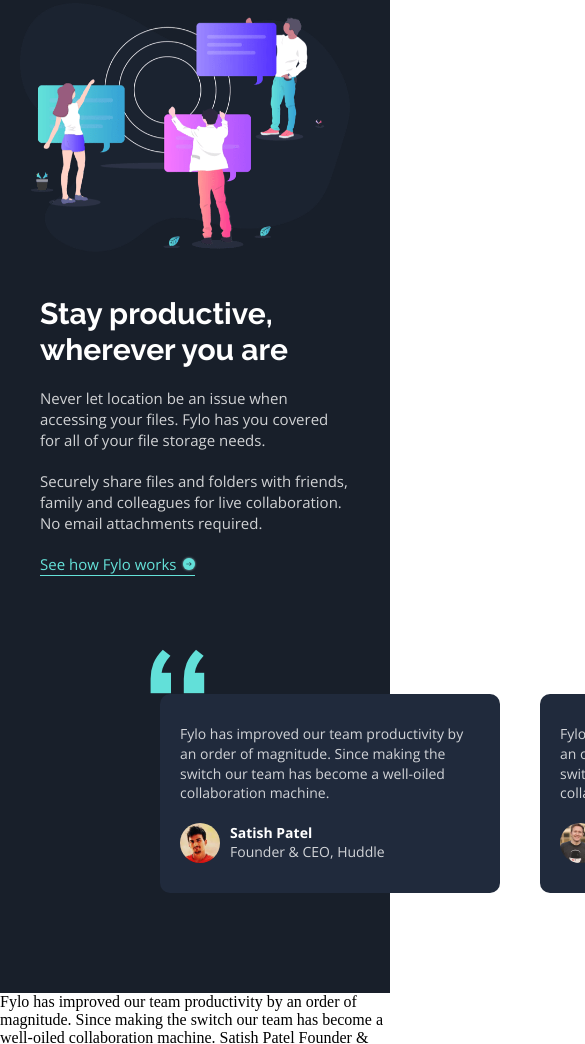
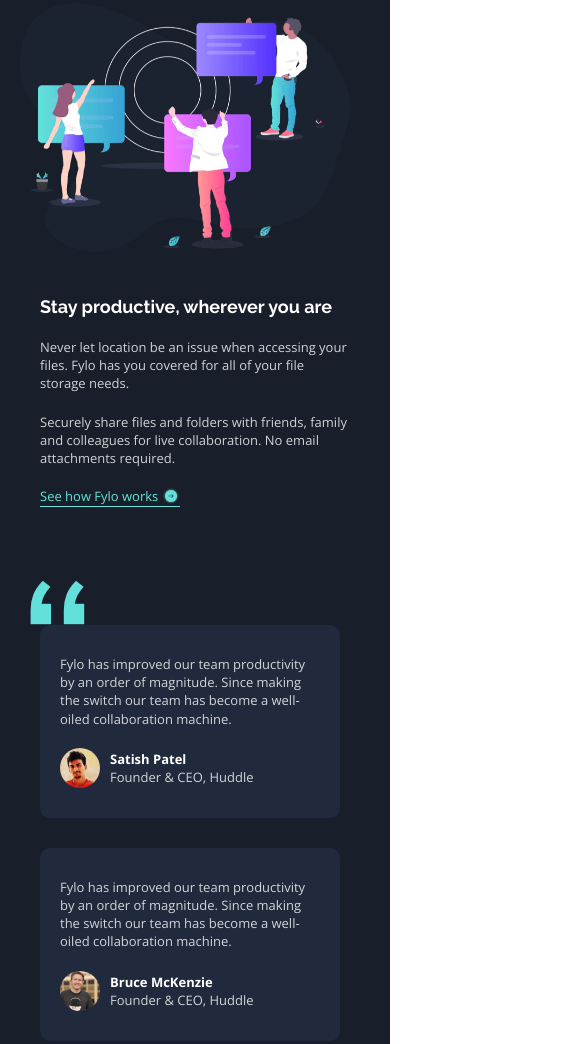
Before and after one commit to Real-mahmoud/Front-End-mentor-Fylo-design, a plain HTML site: page index.html in a window 390 px wide. Shown: the part 2102-3146 px from the top of the page, 585 px wide, since content can reach past the window. Drawn offline with nearby package versions, Linux system fonts and the light colour scheme.

Commit message:
adding what people say about fylo section and modify some in responsiveness

```diff
--- a/CSS/style.css
+++ b/CSS/style.css
@@ -288,6 +288,18 @@
     .productivity-image img {
         max-width: 330px;
     }
+    .productivity .container .productivity-content h2 {
+        font-size: 18px;
+    }
+      .productivity .container .productivity-content p {
+        font-size: 13px;
+    }
+    .productivity .container .productivity-content .see-how-btn {
+        font-size: 13px;
+    }
+    .productivity .container .productivity-content .see-how::after {
+        width: 140px;
+    }
 }
 
 
@@ -308,7 +320,6 @@
 .testimonials .container::before {
     content: url('../images/bg-quotes.png');
     position: absolute;
-    height: 1px;
     top: -45px;
     left: 50px;
 }
@@ -343,3 +354,24 @@
     font-family: "Open Sans", sans-serif;
     font-weight: 700;
 }
+
+@media (max-width: 500px ) {
+    .testimonials {
+        padding-left: 0px;
+    }
+    .testimonials .container {
+        grid-template-columns: 300px;
+        gap: 30px;
+        padding:0px 40px;
+    }
+    .testimonials .container::before {
+        left: 30px;
+    }
+    .testimonial p {
+        font-size: 13px;
+    }
+    .testimonial h3 {
+        font-size: 13px;
+    }
+
+}
```
